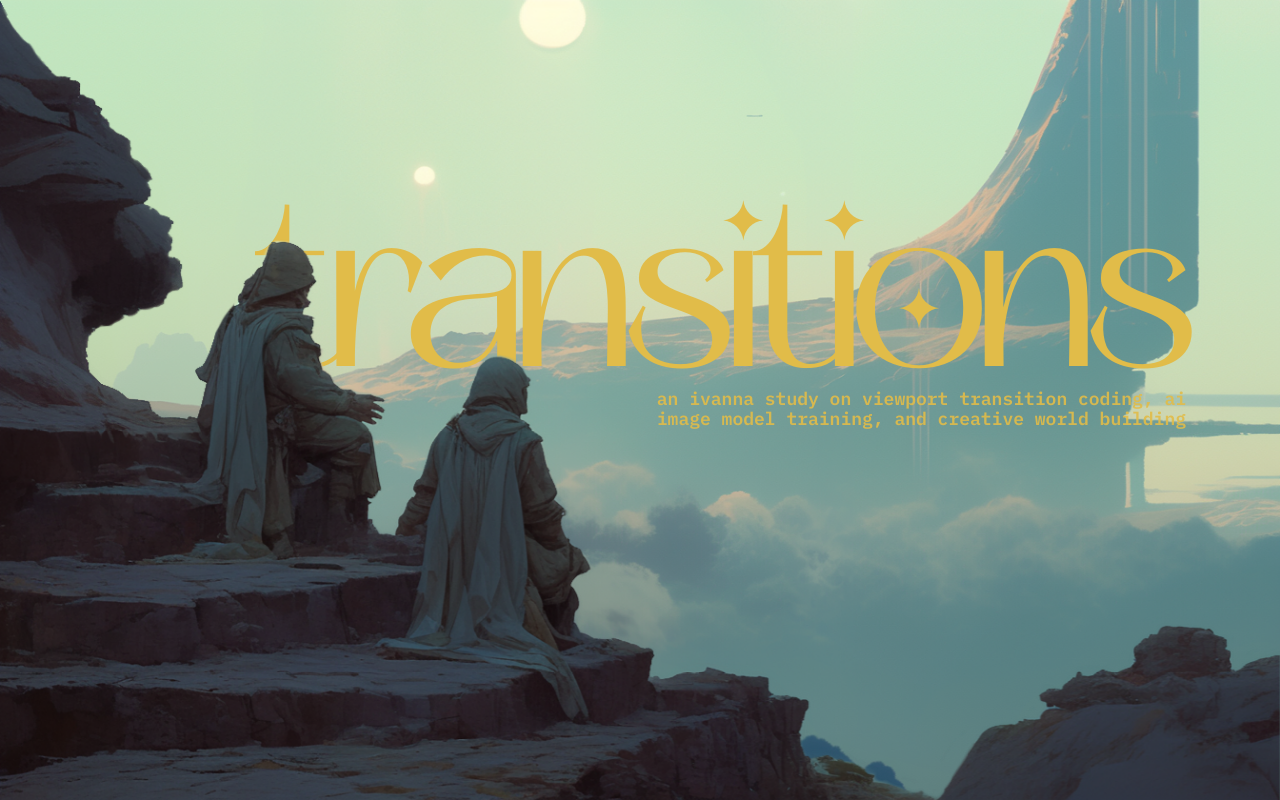
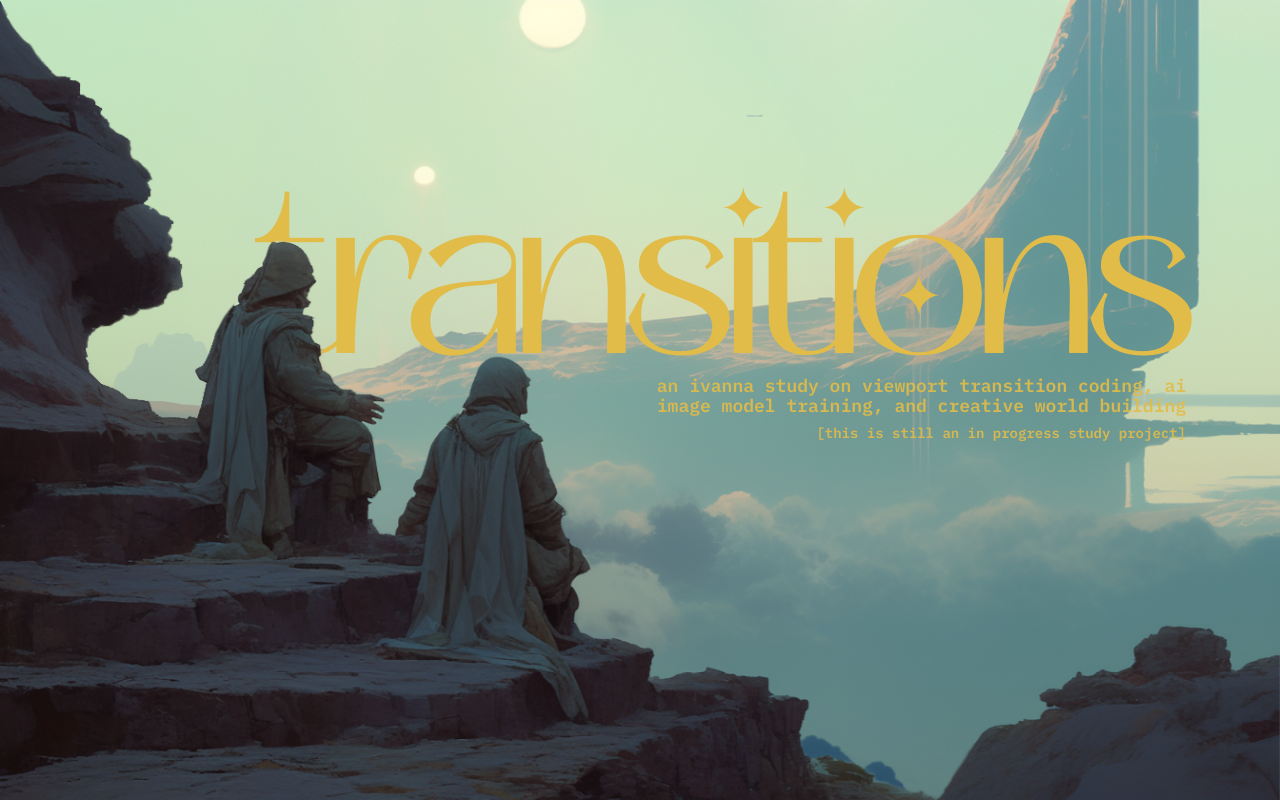
Before and after one commit to ivannagomez/transitions, a React (Vite) app: page / in a window 1280 px wide. Built offline with nearby package versions, Linux system fonts and the light colour scheme.

Commit message:
scroll update commit

```diff
--- a/src/components/Scene.jsx
+++ b/src/components/Scene.jsx
@@ -21,6 +21,9 @@ const Scene = forwardRef(({ scene }, ref) => {
         <div className="scene-text landing-title-div" data-scene="1">
           <h1>{scene.title}</h1>
           <p>{scene.subtitle}</p>
+          <p style={{ fontSize: '14px', marginTop: '10px' }}>
+            [this is still an in progress study project]
+          </p>
         </div>
       ) : (
         <div className="scene-text" data-scene={scene.id}>
```
